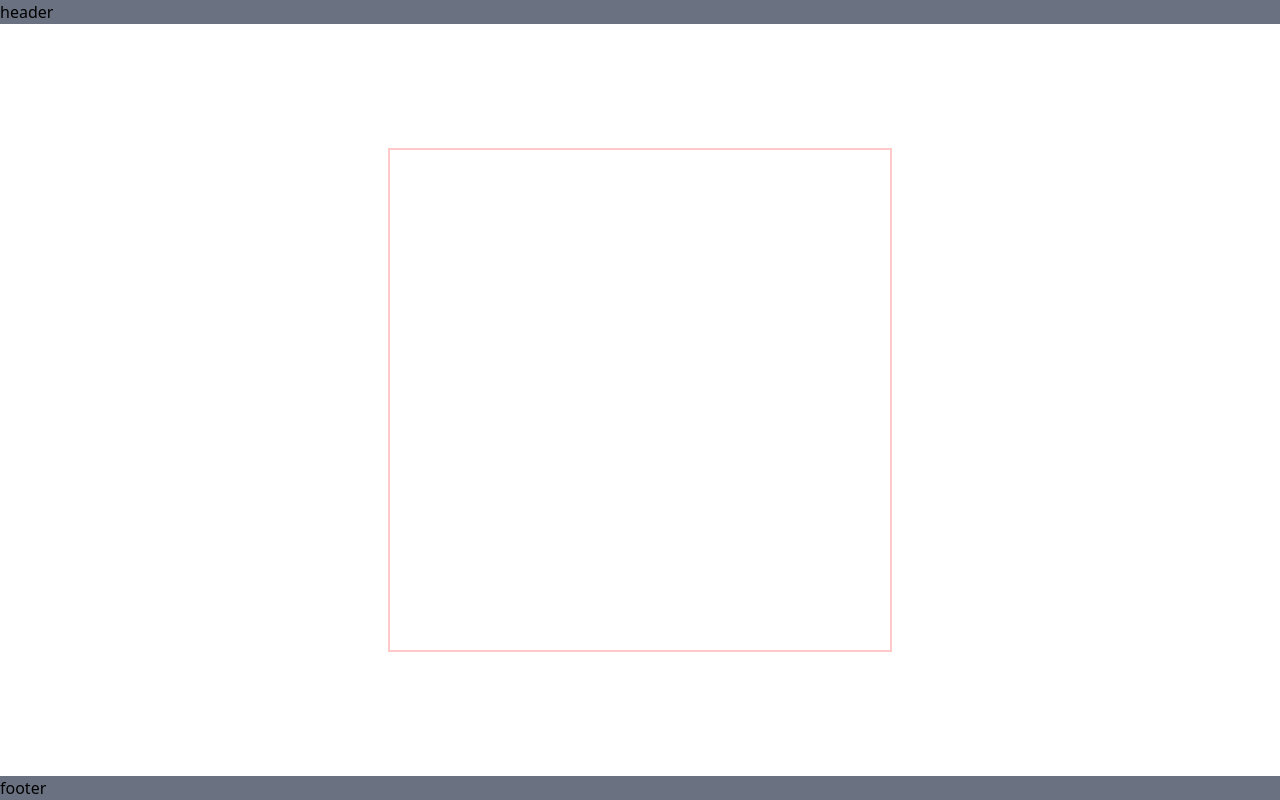
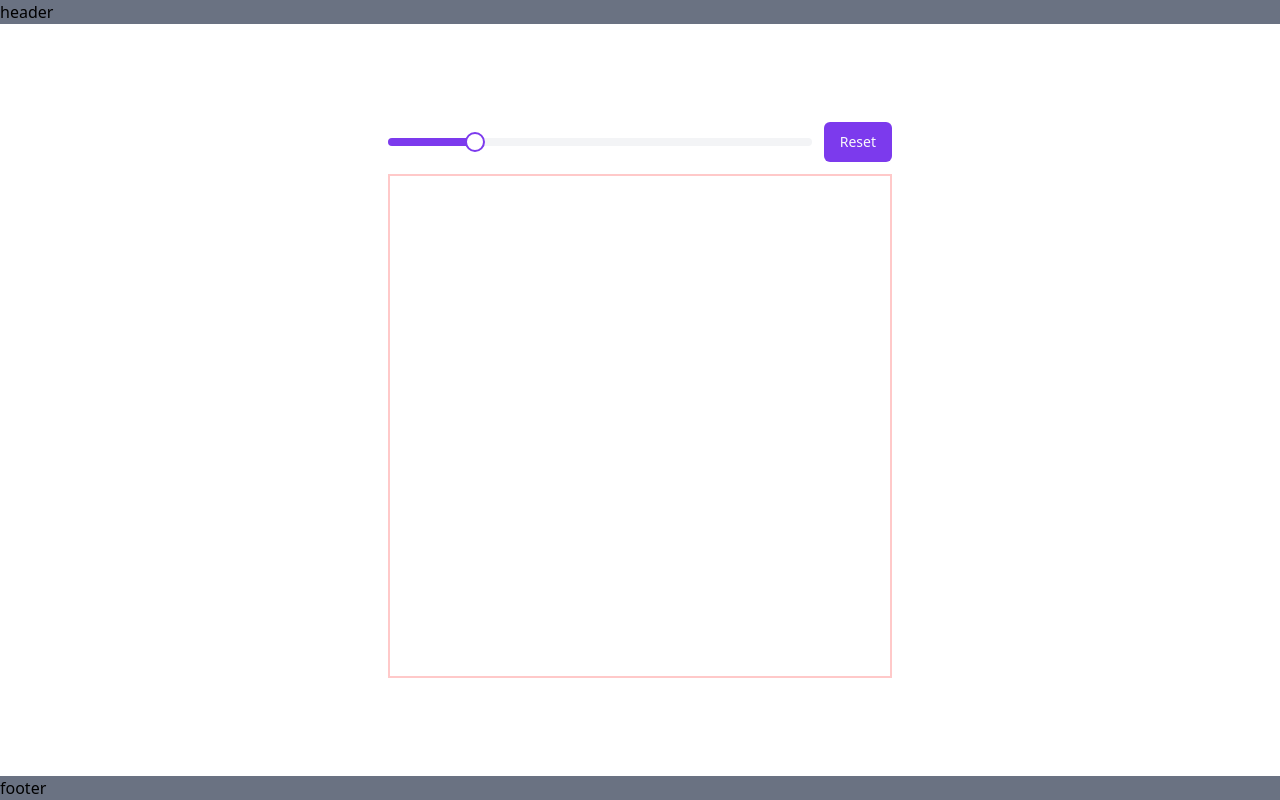
Before and after one commit to barisdemirci8/blusherai, a Next.js app: page / in a window 1280 px wide. Built offline with nearby package versions, Linux system fonts and the light colour scheme.

Commit message:
fix shadcn theme not applied to comps, brush and clear draw done

```diff
--- a/package.json
+++ b/package.json
@@ -9,6 +9,8 @@
     "lint": "next lint"
   },
   "dependencies": {
+    "@radix-ui/react-slider": "^1.2.2",
+    "@radix-ui/react-slot": "^1.1.1",
     "class-variance-authority": "^0.7.1",
     "clsx": "^2.1.1",
     "lucide-react": "^0.474.0",
--- a/src/app/globals.css
+++ b/src/app/globals.css
@@ -1,24 +1,50 @@
 @import 'tailwindcss';
 
 /* Make sure these exists! */
-/* @tailwind base;
+@tailwind base;
 @tailwind components;
-@tailwind utilities; */
+@tailwind utilities;
 
 @theme {
+  --color-background: hsl(var(--background));
+  --color-foreground: hsl(var(--foreground));
 
-  --color-background: var(--background);
-  --color-foreground: var(--foreground);
+  --color-card: hsl(var(--card));
+  --color-card-foreground: hsl(var(--card-foreground));
+
+  --color-popover: hsl(var(--popover));
+  --color-popover-foreground: hsl(var(--popover-foreground));
+
+  --color-primary: hsl(var(--primary));
+  --color-primary-foreground: hsl(var(--primary-foreground));
+
+  --color-secondary: hsl(var(--secondary));
+  --color-secondary-foreground: hsl(var(--secondary-foreground));
+
+  --color-muted: hsl(var(--muted));
+  --color-muted-foreground: hsl(var(--muted-foreground));
+
+  --color-accent: hsl(var(--accent));
+  --color-accent-foreground: hsl(var(--accent-foreground));
+
+  --color-destructive: hsl(var(--destructive));
+  --color-destructive-foreground: hsl(var(--destructive-foreground));
+
+  --color-border: hsl(var(--border));
+  --color-input: hsl(var(--input));
+  --color-ring: hsl(var(--ring));
+
+  --color-chart-1: hsl(var(--chart-1));
+  --color-chart-2: hsl(var(--chart-2));
+  --color-chart-3: hsl(var(--chart-3));
+  --color-chart-4: hsl(var(--chart-4));
+  --color-chart-5: hsl(var(--chart-5));
+
+  --radius-lg: var(--radius);
+  --radius-md: calc(var(--radius) - 2px);
+  --radius-sm: calc(var(--radius) - 4px);
 }
 
-/*
-  The default border color has changed to `currentColor` in Tailwind CSS v4,
-  so we've added these compatibility styles to make sure everything still
-  looks the same as it did with Tailwind CSS v3.
-
-  If we ever want to remove these styles, we need to add an explicit border
-  color utility to any element that depends on these defaults.
-*/
 @layer base {
   *,
   ::after,
@@ -27,108 +53,62 @@
   ::file-selector-button {
     border-color: var(--color-gray-200, currentColor);
   }
+
   :root {
+    --background: 0 0% 100%;
+    --foreground: 224 71.4% 4.1%;
+    --card: 0 0% 100%;
+    --card-foreground: 224 71.4% 4.1%;
+    --popover: 0 0% 100%;
+    --popover-foreground: 224 71.4% 4.1%;
+    --primary: 262.1 83.3% 57.8%;
+    --primary-foreground: 210 20% 98%;
+    --secondary: 220 14.3% 95.9%;
+    --secondary-foreground: 220.9 39.3% 11%;
+    --muted: 220 14.3% 95.9%;
+    --muted-foreground: 220 8.9% 46.1%;
+    --accent: 220 14.3% 95.9%;
+    --accent-foreground: 220.9 39.3% 11%;
+    --destructive: 0 84.2% 60.2%;
+    --destructive-foreground: 210 20% 98%;
+    --border: 220 13% 91%;
+    --input: 220 13% 91%;
+    --ring: 262.1 83.3% 57.8%;
+    --radius: 0.5rem;
+    --chart-1: 12 76% 61%;
+    --chart-2: 173 58% 39%;
+    --chart-3: 197 37% 24%;
+    --chart-4: 43 74% 66%;
+    --chart-5: 27 87% 67%;
+  }
 
-    --background: 0 0% 100%;
-
-    --foreground: 0 0% 3.9%;
-
-    --card: 0 0% 100%;
-
-    --card-foreground: 0 0% 3.9%;
-
-    --popover: 0 0% 100%;
-
-    --popover-foreground: 0 0% 3.9%;
-
-    --primary: 0 0% 9%;
-
-    --primary-foreground: 0 0% 98%;
-
-    --secondary: 0 0% 96.1%;
-
-    --secondary-foreground: 0 0% 9%;
-
-    --muted: 0 0% 96.1%;
-
-    --muted-foreground: 0 0% 45.1%;
-
-    --accent: 0 0% 96.1%;
-
-    --accent-foreground: 0 0% 9%;
-
-    --destructive: 0 84.2% 60.2%;
-
-    --destructive-foreground: 0 0% 98%;
-
-    --border: 0 0% 89.8%;
-
-    --input: 0 0% 89.8%;
-
-    --ring: 0 0% 3.9%;
-
-    --chart-1: 12 76% 61%;
-
-    --chart-2: 173 58% 39%;
-
-    --chart-3: 197 37% 24%;
-
-    --chart-4: 43 74% 66%;
-
-    --chart-5: 27 87% 67%;
-
-    --radius: 0.5rem;
-  }
   .dark {
-
-    --background: 0 0% 3.9%;
-
-    --foreground: 0 0% 98%;
-
-    --card: 0 0% 3.9%;
-
-    --card-foreground: 0 0% 98%;
-
-    --popover: 0 0% 3.9%;
-
-    --popover-foreground: 0 0% 98%;
-
-    --primary: 0 0% 98%;
-
-    --primary-foreground: 0 0% 9%;
-
-    --secondary: 0 0% 14.9%;
-
-    --secondary-foreground: 0 0% 98%;
-
-    --muted: 0 0% 14.9%;
-
-    --muted-foreground: 0 0% 63.9%;
-
-    --accent: 0 0% 14.9%;
-
-    --accent-foreground: 0 0% 98%;
-
+    --background: 224 71.4% 4.1%;
+    --foreground: 210 20% 98%;
+    --card: 224 71.4% 4.1%;
+    --card-foreground: 210 20% 98%;
+    --popover: 224 71.4% 4.1%;
+    --popover-foreground: 210 20% 98%;
+    --primary: 263.4 70% 50.4%;
+    --primary-foreground: 210 20% 98%;
+    --secondary: 215 27.9% 16.9%;
+    --secondary-foreground: 210 20% 98%;
+    --muted: 215 27.9% 16.9%;
+    --muted-foreground: 217.9 10.6% 64.9%;
+    --accent: 215 27.9% 16.9%;
+    --accent-foreground: 210 20% 98%;
     --destructive: 0 62.8% 30.6%;
-
-    --destructive-foreground: 0 0% 98%;
-
-    --border: 0 0% 14.9%;
-
-    --input: 0 0% 14.9%;
-
-    --ring: 0 0% 83.1%;
-
+    --destructive-foreground: 210 20% 98%;
+    --border: 215 27.9% 16.9%;
+    --input: 215 27.9% 16.9%;
+    --ring: 263.4 70% 50.4%;
     --chart-1: 220 70% 50%;
-
     --chart-2: 160 60% 45%;
-
     --chart-3: 30 80% 55%;
-
     --chart-4: 280 65% 60%;
-
     --chart-5: 340 75% 55%;
   }
+
 }
 
 nextjs-portal {
--- a/src/components/image/blusher.tsx
+++ b/src/components/image/blusher.tsx
@@ -1,12 +1,15 @@
 "use client";
 
 import { useRef, useState } from "react";
+import { Button } from "../ui/button";
+import { Slider } from "../ui/slider";
 
 export default function Blusher() {
 
     const canvasRef = useRef<HTMLCanvasElement>(null);
 
     const [isDrawing, setIsDrawing] = useState<boolean>(false);
+    const [brushSize, setBrushSize] = useState<number>(20);
 
     const startDraw = (e: React.MouseEvent<HTMLCanvasElement>) => {
         console.log('starting draw: ', e);
@@ -42,16 +45,29 @@ export default function Blusher() {
             console.log('y: ', y);
 
             ctx.beginPath();
-            ctx.arc(x, y, 50, 0, 2 * Math.PI);
+            ctx.arc(x, y, brushSize / 2, 0, 2 * Math.PI);
             ctx.stroke();
         }
 
         //console.log('draw: ', e);
     }
 
-    return(
-        <div className="flex justify-center items-center cursor-pointer">
+    const clearDrawing = () => {
 
+        const canvas = canvasRef.current;
+        const ctx = canvas?.getContext("2d");
+
+        if (canvas && ctx) {
+            ctx.clearRect(0, 0, canvas.width, canvas.height);
+        }
+    }
+
+    const handleBrushChange = (values: number[]) => {
+        setBrushSize(values[0]);
+    }
+
+    return (
+      <div className="flex flex-col justify-center items-center cursor-pointer gap-3">
         {/* <div className="w-128 h-128">
                 <img
                     src={"/images/ducks.png"}
@@ -59,6 +75,18 @@ export default function Blusher() {
                     className="object-fill rounded-sm"
                 />
             </div>*/}
+        <div className="flex justify-center items-center gap-3 w-full">
+          <Slider
+            value={[brushSize]}
+            onValueChange={handleBrushChange}
+            step={1}
+            max={100}
+            min={1}
+          />
+          <Button onClick={clearDrawing}>
+            Reset
+          </Button>
+        </div>
 
         <canvas
           ref={canvasRef}
@@ -70,9 +98,6 @@ export default function Blusher() {
           onMouseLeave={stopDraw}
           onMouseMove={draw}
         />
-
-
-
       </div>
     );
 }
--- /dev/null
+++ b/src/components/ui/button.tsx
@@ -0,0 +1,56 @@
+import * as React from "react"
+import { Slot } from "@radix-ui/react-slot"
+import { cva, type VariantProps } from "class-variance-authority"
+
+import { cn } from "@/lib/utils"
+
+const buttonVariants = cva(
+  "inline-flex items-center justify-center gap-2 whitespace-nowrap rounded-md text-sm font-medium ring-offset-background transition-colors focus-visible:outline-none focus-visible:ring-2 focus-visible:ring-ring focus-visible:ring-offset-2 disabled:pointer-events-none disabled:opacity-50 [&_svg]:pointer-events-none [&_svg]:size-4 [&_svg]:shrink-0",
+  {
+    variants: {
+      variant: {
+        default: "bg-primary text-primary-foreground hover:bg-primary/90",
+        destructive:
+          "bg-destructive text-destructive-foreground hover:bg-destructive/90",
+        outline:
+          "border border-input bg-background hover:bg-accent hover:text-accent-foreground",
+        secondary:
+          "bg-secondary text-secondary-foreground hover:bg-secondary/80",
+        ghost: "hover:bg-accent hover:text-accent-foreground",
+        link: "text-primary underline-offset-4 hover:underline",
+      },
+      size: {
+        default: "h-10 px-4 py-2",
+        sm: "h-9 rounded-md px-3",
+        lg: "h-11 rounded-md px-8",
+        icon: "h-10 w-10",
+      },
+    },
+    defaultVariants: {
+      variant: "default",
+      size: "default",
+    },
+  }
+)
+
+export interface ButtonProps
+  extends React.ButtonHTMLAttributes<HTMLButtonElement>,
+    VariantProps<typeof buttonVariants> {
+  asChild?: boolean
+}
+
+const Button = React.forwardRef<HTMLButtonElement, ButtonProps>(
+  ({ className, variant, size, asChild = false, ...props }, ref) => {
+    const Comp = asChild ? Slot : "button"
+    return (
+      <Comp
+        className={cn(buttonVariants({ variant, size, className }))}
+        ref={ref}
+        {...props}
+      />
+    )
+  }
+)
+Button.displayName = "Button"
+
+export { Button, buttonVariants }
--- /dev/null
+++ b/src/components/ui/slider.tsx
@@ -0,0 +1,28 @@
+"use client"
+
+import * as React from "react"
+import * as SliderPrimitive from "@radix-ui/react-slider"
+
+import { cn } from "@/lib/utils"
+
+const Slider = React.forwardRef<
+  React.ElementRef<typeof SliderPrimitive.Root>,
+  React.ComponentPropsWithoutRef<typeof SliderPrimitive.Root>
+>(({ className, ...props }, ref) => (
+  <SliderPrimitive.Root
+    ref={ref}
+    className={cn(
+      "relative flex w-full touch-none select-none items-center",
+      className
+    )}
+    {...props}
+  >
+    <SliderPrimitive.Track className="relative h-2 w-full grow overflow-hidden rounded-full bg-secondary">
+      <SliderPrimitive.Range className="absolute h-full bg-primary" />
+    </SliderPrimitive.Track>
+    <SliderPrimitive.Thumb className="block h-5 w-5 rounded-full border-2 border-primary bg-background ring-offset-background transition-colors focus-visible:outline-none focus-visible:ring-2 focus-visible:ring-ring focus-visible:ring-offset-2 disabled:pointer-events-none disabled:opacity-50" />
+  </SliderPrimitive.Root>
+))
+Slider.displayName = SliderPrimitive.Root.displayName
+
+export { Slider }
```
Also changed, not shown: 1 other file (tests, documents, lock files or other folders). Lines whose indentation alone changed are shown as unchanged.
